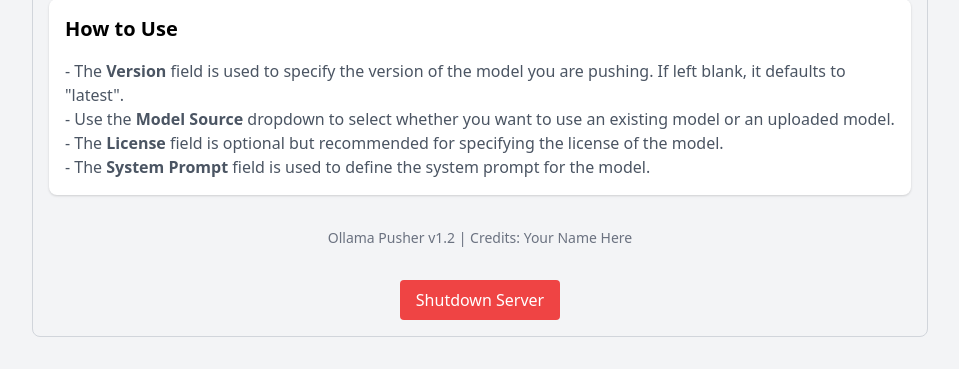
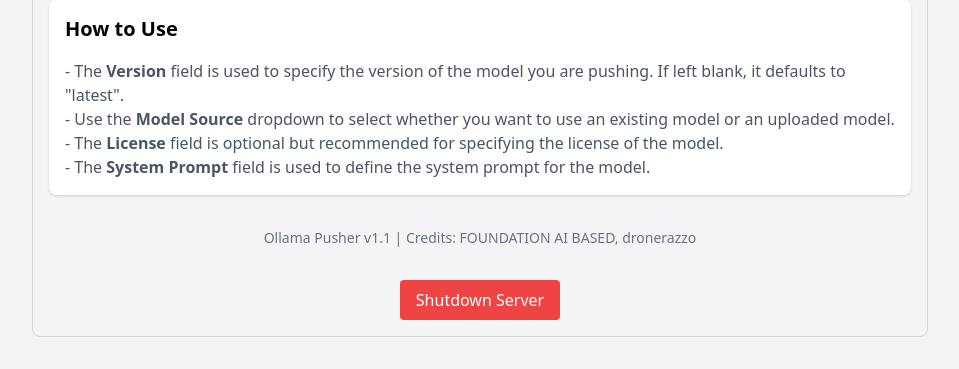
Before and after one commit to FOUNDATION-AI-BASED/OLLAMA-PUSHER, a Flask app: page / in a window 1280 px wide. Shown: the part 1877-2246 px from the top of the page, without its empty margins (160-1119 px from the left). Run offline with Flask 3, Linux system fonts and the light colour scheme; parts of the project's set-up code (start-up, migrations or seed data) failed here and were passed over.

Commit message:
Update index.html

```diff
--- a/templates/index.html
+++ b/templates/index.html
@@ -233,8 +233,8 @@
         </div>
 
         <!-- Footer with Credits -->
-        <div class="credits">
-            <p>Ollama Pusher v1.2 | Credits: Your Name Here</p>
+        <div class="credits" align="center">
+            <p>Ollama Pusher v1.1 | Credits: FOUNDATION AI BASED, dronerazzo</p>
         </div>
 
         <!-- Shutdown Button -->
```
